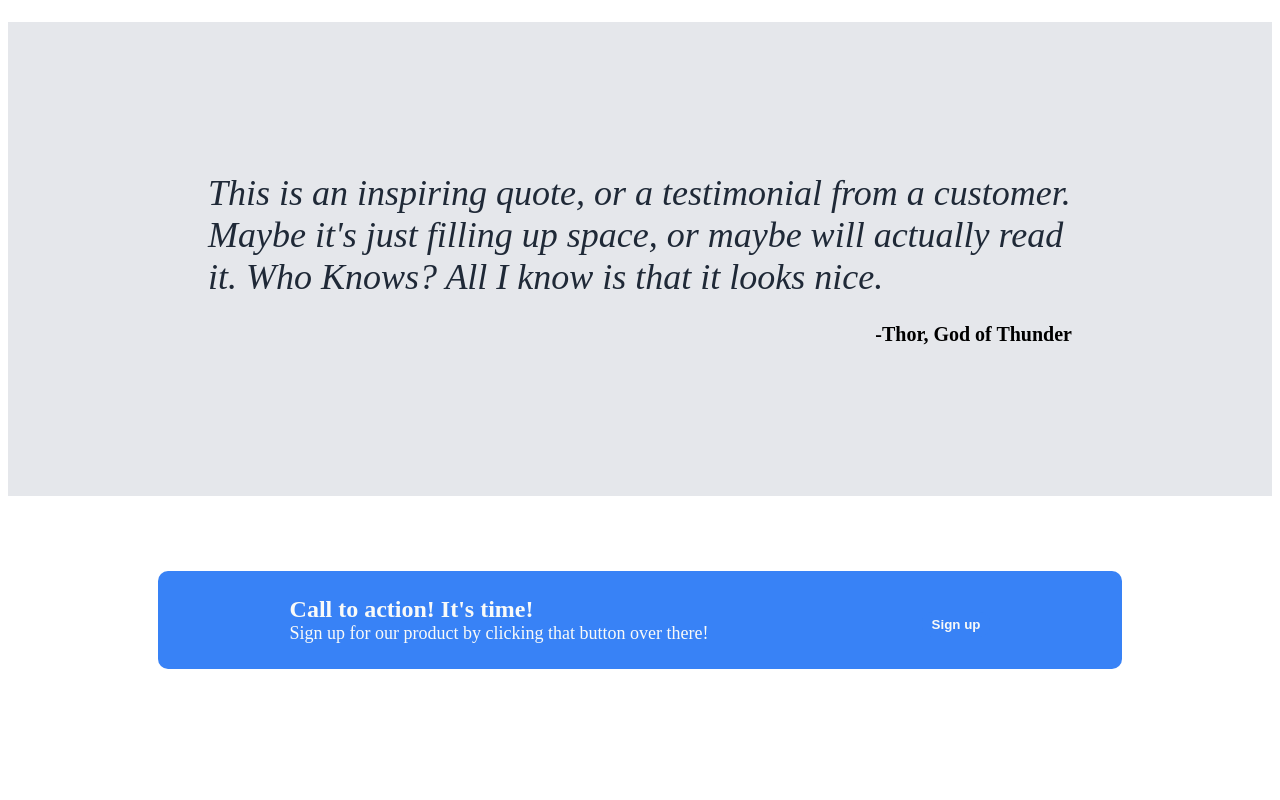
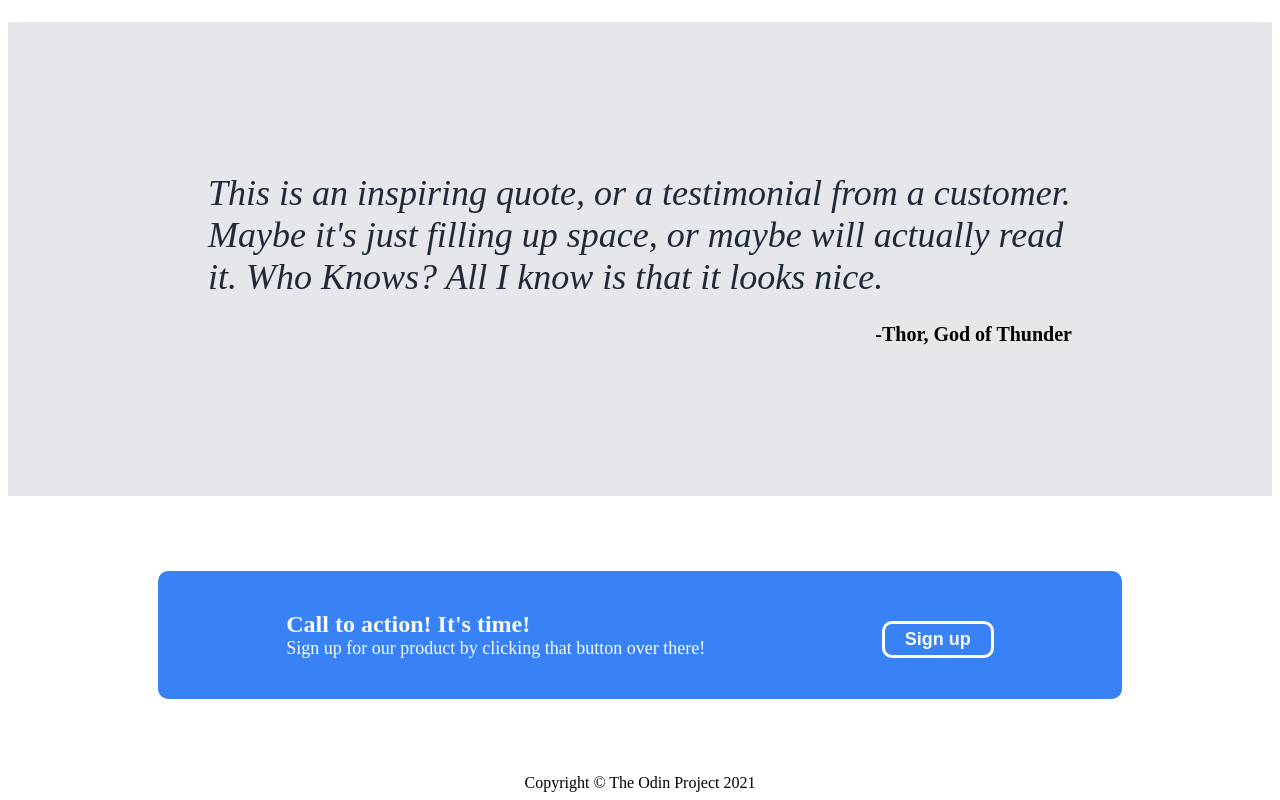
Before and after one commit to Eleuthur/Odin-Landing-Page, a plain HTML site: page index.html in a window 1280 px wide. Shown: the part 722-1522 px from the top of the page. Before the commit the page ends 1474 px from the top, so only its background shows below. Drawn offline with Linux system fonts and the light colour scheme.

Commit message:
Added call to action section and initial footer

```diff
--- a/index.html
+++ b/index.html
@@ -52,6 +52,9 @@
                     <button>Sign up</button>
                 </div>
             </div>
+            <div class="footer">
+                Copyright &copy The Odin Project 2021
+            </div>
     </body>
 
 
--- a/style.css
+++ b/style.css
@@ -140,7 +140,7 @@ button {
     align-items: center;
     margin: 75px 150px 75px 150px;
     background-color: #3882F6;
-    padding: 25px;
+    padding: 40px;
     color: #F9FAF8;
     font-size: 18px;
     border-radius: 10px;
@@ -152,6 +152,16 @@ button {
     margin: 0;
 }
 
-.call-to-action-left {
+.call-to-action-right button {
+    font-size: 18px;
+    border-style: solid;
+    border-width: 3px;
+    border-color: white;
+    padding: 5px 20px 5px 20px;
+}
 
+.footer {
+    text-align: center;
+    font-size: 18px
+    font-color  #ffffff;
 }
```
